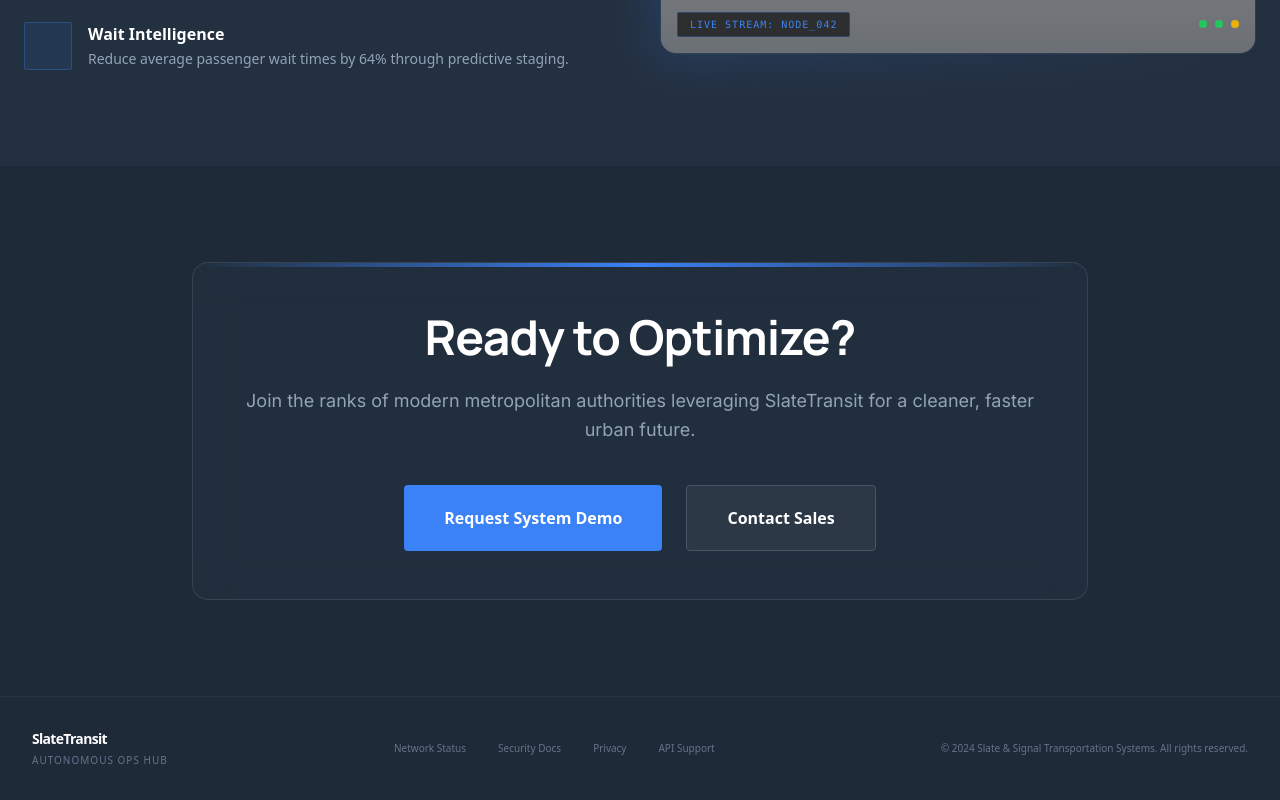
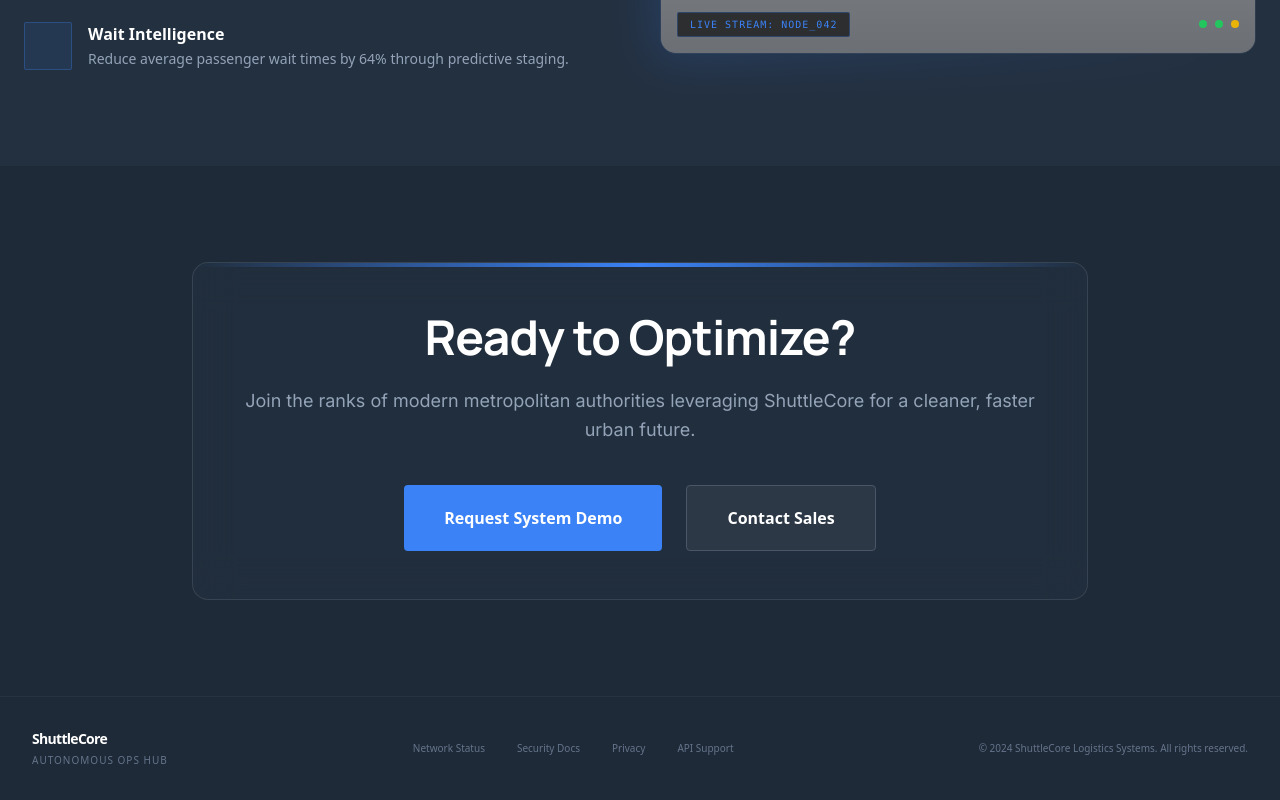
Before and after one commit to codinggita/shuttlecore, a React (Vite) app in the folder frontend/: page / in a window 1280 px wide. Shown: the part 1876-2676 px from the top of the page. Built offline with nearby package versions, Linux system fonts and the light colour scheme; grey boxes are pictures that could not be loaded.

Commit message:
change a name

```diff
--- a/frontend/src/pages/LandingPage.jsx
+++ b/frontend/src/pages/LandingPage.jsx
@@ -7,7 +7,7 @@ const LandingPage = () => {
       <header className="bg-[#1F2A38]/80 backdrop-blur-xl border-b border-[#4A5568]/30 docked full-width top-0 z-40 fixed w-full">
         <div className="flex justify-between items-center px-6 h-16 w-full max-w-7xl mx-auto">
           <div className="flex items-center gap-8">
-            <span className="text-lg font-black tracking-tighter text-white font-manrope">SlateTransit</span>
+            <span className="text-lg font-black tracking-tighter text-white font-manrope">ShuttleCore</span>
             <nav className="hidden md:flex gap-6 items-center">
               <a className="font-manrope text-sm font-medium text-[#3B82F6] font-bold" href="#">Fleet Overview</a>
               <a className="font-manrope text-sm font-medium text-slate-400 hover:bg-white/5 transition-colors px-2 py-1" href="#">AI Dispatch</a>
@@ -131,7 +131,7 @@ const LandingPage = () => {
               <div>
                 <h2 className="font-display-lg text-display-lg text-white mb-6">Operational Intelligence <span className="text-[#3B82F6]">at Scale.</span></h2>
                 <p className="font-body-lg text-body-lg text-slate-400 mb-8">
-                  SlateTransit provides the unified dashboard for fleet managers to monitor, intervene, and optimize autonomous networks across entire metropolitan zones.
+                  ShuttleCore provides the unified dashboard for fleet managers to monitor, intervene, and optimize autonomous networks across entire metropolitan zones.
                 </p>
                 <div className="space-y-6">
                   <div className="flex gap-4">
@@ -180,7 +180,7 @@ const LandingPage = () => {
             <div className="absolute top-0 left-0 w-full h-1 bg-gradient-to-r from-transparent via-[#3B82F6] to-transparent"></div>
             <h2 className="font-display-lg text-display-lg text-white mb-6">Ready to Optimize?</h2>
             <p className="font-body-lg text-body-lg text-slate-400 mb-10">
-              Join the ranks of modern metropolitan authorities leveraging SlateTransit for a cleaner, faster urban future.
+              Join the ranks of modern metropolitan authorities leveraging ShuttleCore for a cleaner, faster urban future.
             </p>
             <div className="flex flex-wrap justify-center gap-6">
               <button className="px-10 py-5 bg-[#3B82F6] text-white font-manrope font-extrabold rounded-lg hover:opacity-90 active:scale-95 transition-all">
@@ -197,7 +197,7 @@ const LandingPage = () => {
       <footer className="bg-[#1F2A38] border-t border-[#4A5568]/20 py-8">
         <div className="max-w-7xl mx-auto px-8 flex flex-col md:flex-row justify-between items-center gap-4">
           <div className="flex flex-col gap-1">
-            <span className="text-white font-black tracking-tighter text-sm font-manrope">SlateTransit</span>
+            <span className="text-white font-black tracking-tighter text-sm font-manrope">ShuttleCore</span>
             <span className="font-manrope text-[10px] text-slate-500 uppercase tracking-widest">Autonomous Ops Hub</span>
           </div>
           <div className="flex gap-8">
@@ -206,7 +206,7 @@ const LandingPage = () => {
             <a className="font-manrope text-[10px] text-slate-500 hover:text-white transition-colors underline-offset-4" href="#">Privacy</a>
             <a className="font-manrope text-[10px] text-slate-500 hover:text-white transition-colors underline-offset-4" href="#">API Support</a>
           </div>
-          <span className="font-manrope text-[10px] text-slate-500">© 2024 Slate & Signal Transportation Systems. All rights reserved.</span>
+          <span className="font-manrope text-[10px] text-slate-500">© 2024 ShuttleCore Logistics Systems. All rights reserved.</span>
         </div>
       </footer>
     </div>
--- a/frontend/src/pages/LoginPage.jsx
+++ b/frontend/src/pages/LoginPage.jsx
@@ -41,7 +41,7 @@ const LoginPage = () => {
             <div className="relative z-10 p-10 flex flex-col justify-between h-full">
               <Link to="/" className="flex items-center gap-2 group">
                 <span className="material-symbols-outlined text-[#3B82F6] text-3xl">route</span>
-                <span className="text-xl font-black tracking-tighter text-white uppercase">SlateTransit</span>
+                <span className="text-xl font-black tracking-tighter text-white uppercase">ShuttleCore</span>
               </Link>
 
               <div className="space-y-4">
@@ -66,7 +66,7 @@ const LoginPage = () => {
               <div className="md:hidden text-center mb-8">
                 <Link to="/" className="inline-flex items-center gap-2">
                   <span className="material-symbols-outlined text-[#3B82F6] text-3xl">route</span>
-                  <span className="text-xl font-black text-white uppercase tracking-tighter">SlateTransit</span>
+                  <span className="text-xl font-black text-white uppercase tracking-tighter">ShuttleCore</span>
                 </Link>
               </div>
 
@@ -104,7 +104,7 @@ const LoginPage = () => {
                     </label>
                     <input
                       className="w-full h-12 recessed-input border-b-2 border-outline-variant/20 focus:border-[#3B82F6] text-white px-4 rounded-t-xl transition-all focus:outline-none placeholder:text-slate-700"
-                      placeholder="fleet_admin@slate.transit"
+                      placeholder="admin@shuttlecore.com"
                       type="email"
                       value={email}
                       onChange={(e) => setEmail(e.target.value)}
@@ -170,7 +170,7 @@ const LoginPage = () => {
       {/* Footer */}
       <footer className="relative z-10 w-full bg-surface-container-lowest/80 backdrop-blur-md border-t border-[#4A5568]/10 py-6">
         <div className="max-w-7xl mx-auto px-8 flex flex-col md:flex-row justify-between items-center gap-4 text-center md:text-left">
-          <span className="font-manrope text-[10px] text-slate-500 uppercase tracking-widest">© 2024 Slate & Signal Transportation Systems. All rights reserved.</span>
+          <span className="font-manrope text-[10px] text-slate-500 uppercase tracking-widest">© 2024 ShuttleCore Logistics Systems. All rights reserved.</span>
           <div className="flex gap-6">
             <a className="font-manrope text-[10px] text-slate-500 hover:text-white transition-colors" href="#">Security Docs</a>
             <a className="font-manrope text-[10px] text-slate-500 hover:text-white transition-colors" href="#">Privacy</a>
--- a/frontend/src/pages/SignupPage.jsx
+++ b/frontend/src/pages/SignupPage.jsx
@@ -7,7 +7,7 @@ const SignupPage = () => {
       {/* TopAppBar */}
       <header className="bg-[#1F2A38]/80 backdrop-blur-xl border-b border-[#4A5568]/30 flex justify-between items-center px-6 h-16 w-full fixed top-0 z-50">
         <Link to="/" className="text-lg font-black tracking-tighter text-white font-display-lg">
-          SlateTransit
+          ShuttleCore
         </Link>
         <div className="flex items-center gap-4">
           <span className="font-label-sm text-slate-400">ALREADY HAVE AN ACCOUNT?</span>
@@ -150,7 +150,7 @@ const SignupPage = () => {
             </form>
             <div className="mt-xl pt-lg border-t border-[#4A5568]/20">
               <p className="text-center text-slate-500 font-label-sm text-xs uppercase tracking-widest">
-                SECURED BY SLATE & SIGNAL ENCRYPTION PROTOCOLS
+                SECURED BY SHUTTLECORE ENCRYPTION PROTOCOLS
               </p>
               <div className="flex justify-center gap-lg mt-md">
                 <span className="material-symbols-outlined text-slate-600 text-xl">security</span>
@@ -165,7 +165,7 @@ const SignupPage = () => {
       <footer className="bg-[#1F2A38] border-t border-[#4A5568]/20 py-8">
         <div className="max-w-7xl mx-auto px-8 flex flex-col md:flex-row justify-between items-center gap-4">
           <div className="font-manrope text-[10px] text-slate-500 uppercase tracking-widest">
-            © 2024 Slate & Signal Transportation Systems. All rights reserved.
+            © 2024 ShuttleCore Logistics Systems. All rights reserved.
           </div>
           <div className="flex gap-lg">
             <a className="font-manrope text-[10px] text-slate-500 hover:text-white transition-colors underline-offset-4 uppercase tracking-widest" href="#">
```
